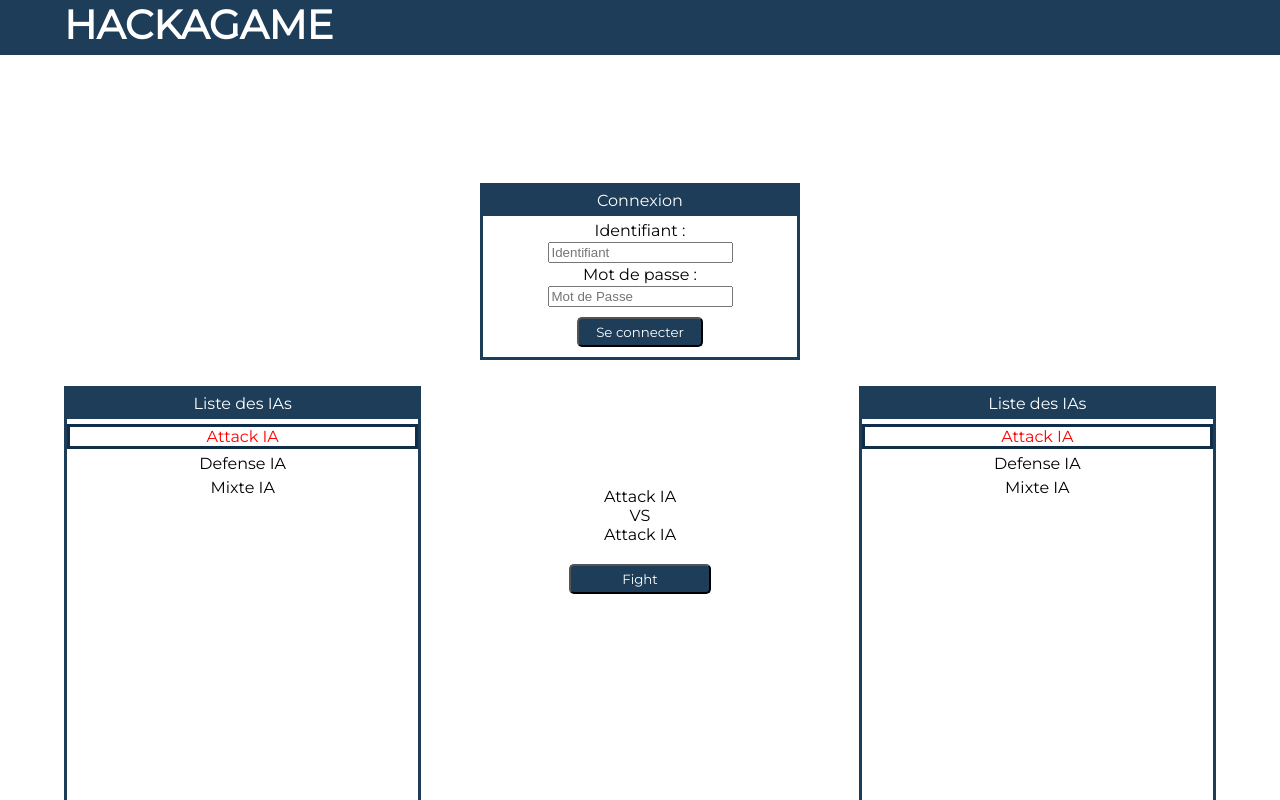
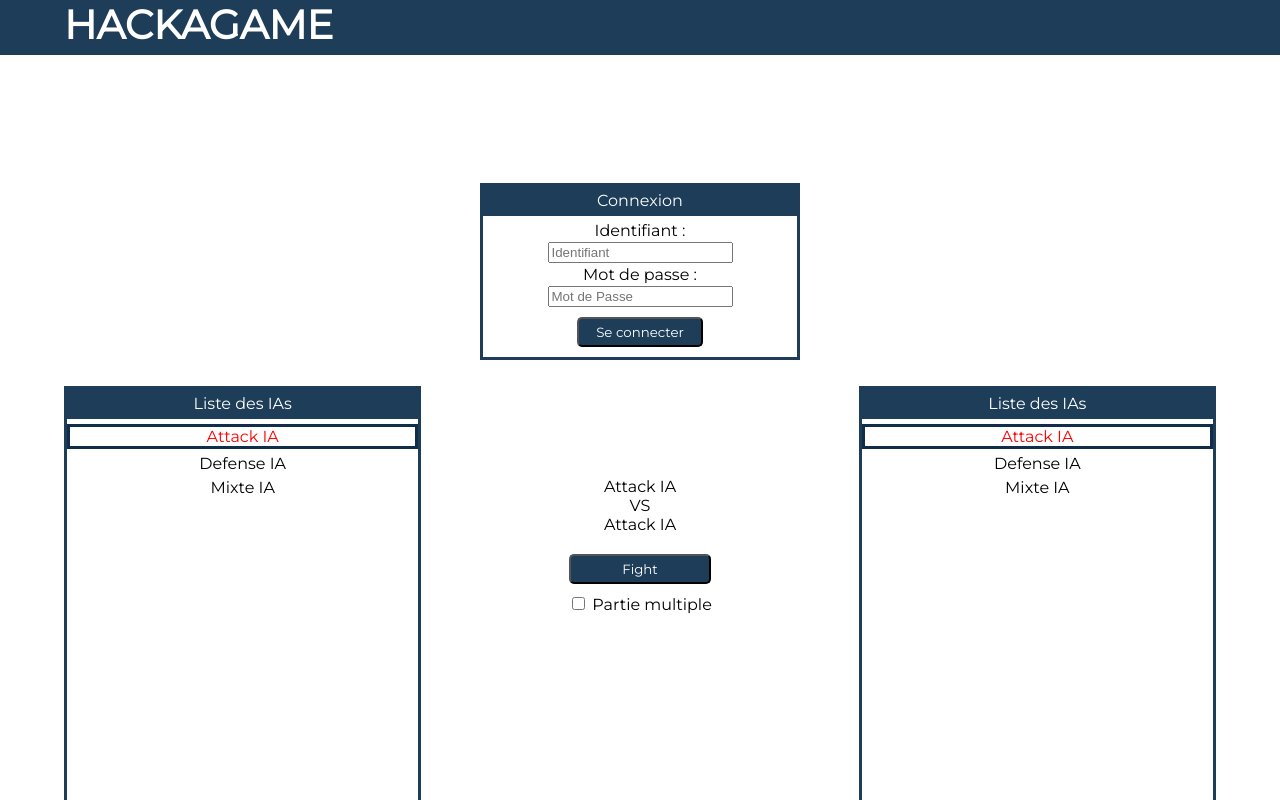
Before and after one commit to AndresMountain1/WEBDEVgame, a Vue app in the folder client/: page /IaVsIa in a window 1280 px wide. Shown: the top 800 px of the page. Built offline with nearby package versions, Linux system fonts and the light colour scheme.

Commit message:
feat(front) : mutlitple fights

```diff
--- a/client/src/components/fights/IaVsIa.vue
+++ b/client/src/components/fights/IaVsIa.vue
@@ -20,7 +20,9 @@
     },
   ];
 
-  let aGameWasLaunched =ref(false);
+  let aGameWasLaunched = ref(false);
+  let multipleGames = ref(false);
+  let gameNumber = ref(1);
   const getIasList = () => {
   };
 
@@ -41,7 +43,8 @@
     aGameWasLaunched.value = true;
     axios.post(import.meta.env.VITE_API_URL + 'game/aivsai', {
       ia1File : iaLeftSelected.path,
-      ia2File : iaRightSelected.path
+      ia2File : iaRightSelected.path,
+      gameNumber : gameNumber
     }).then(res => {
       console.log(res);
       let players = res.data.players;
@@ -93,6 +96,12 @@
             </div>
           </div>
           <button type="button" class="main-button" @click="fight(iaLeftSelected, iaRightSelected)">Fight</button>
+            <div>
+              <input type="checkbox" v-model="multipleGames" style="margin-bottom : 5px;"> Partie multiple
+              <div v-if="multipleGames">
+                  Nombre : <input type="number" style="width : 30px" min="2" max="10" v-model="gameNumber">
+              </div>
+            </div>
         </div>
       </div>
       <div v-if="aGameWasLaunched" class="div3 circled">
```
